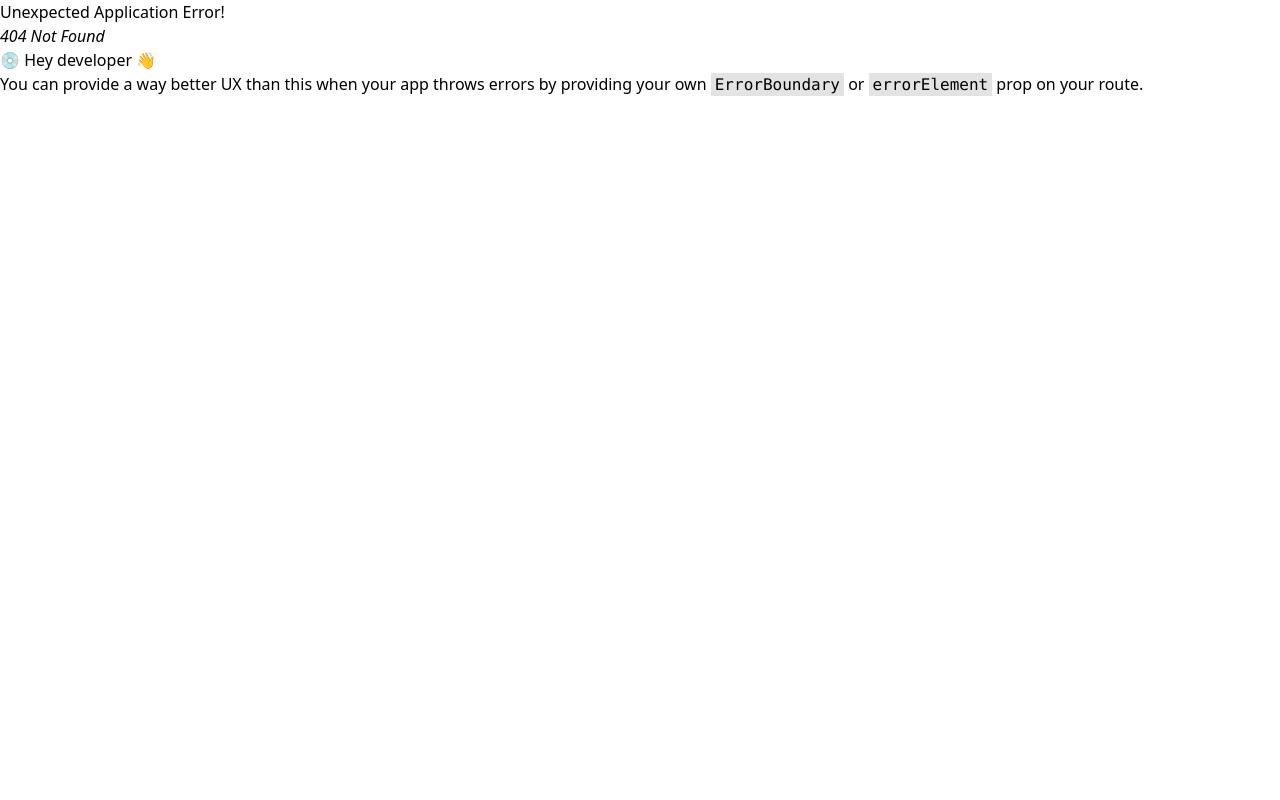
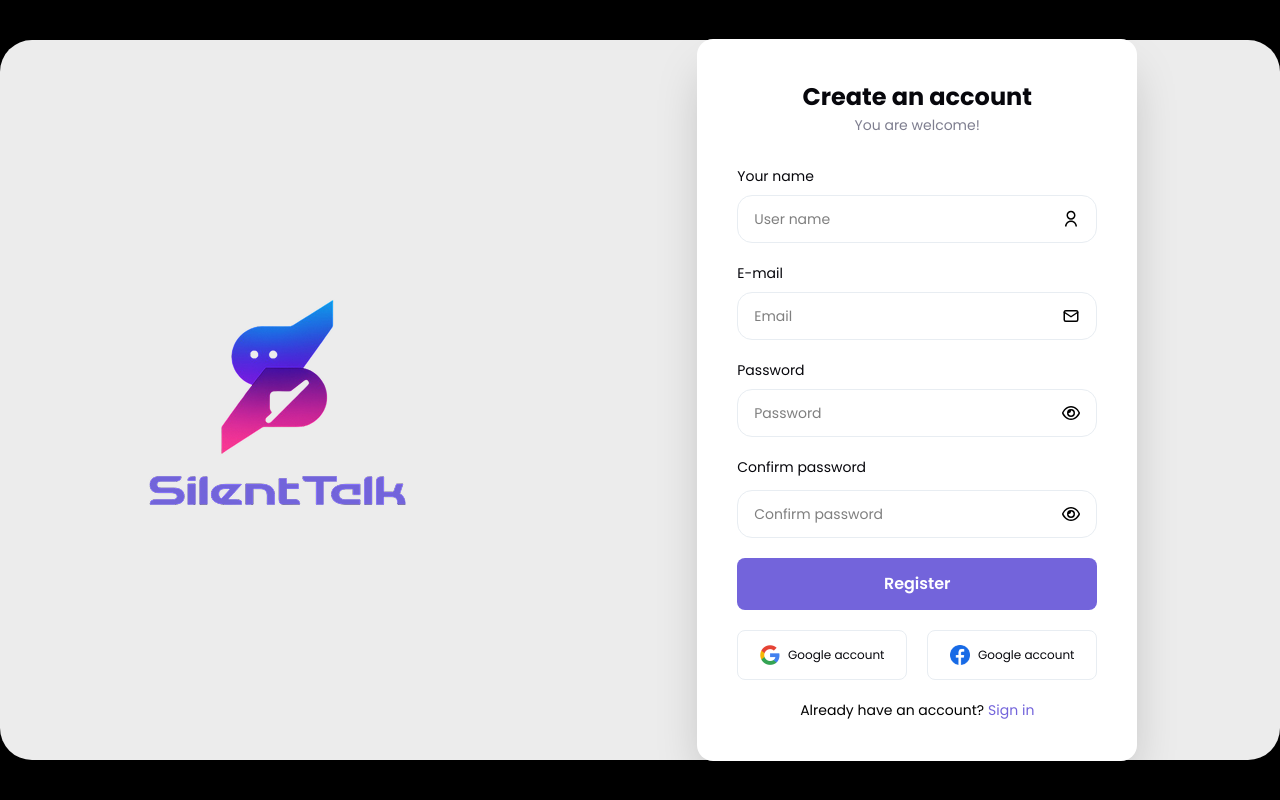
Before and after one commit to SE-Sabbir/Silent-Talk-Chatting-App, a React (Vite) app: page /register in a window 1280 px wide. Before the commit this address had no page. Built offline with nearby package versions, Linux system fonts and the light colour scheme.

Commit message:
add email otp and add toastify

```diff
--- a/package.json
+++ b/package.json
@@ -16,6 +16,8 @@
     "react-dom": "^19.1.0",
     "react-icons": "^5.5.0",
     "react-router": "^7.7.1",
+    "react-spinners": "^0.17.0",
+    "react-toastify": "^11.0.5",
     "tailwindcss": "^4.1.11"
   },
   "devDependencies": {
--- a/src/App.jsx
+++ b/src/App.jsx
@@ -3,21 +3,24 @@ import app from './firebase.config'
 import './App.css'
 import { createBrowserRouter, createRoutesFromElements, Route, RouterProvider } from 'react-router'
 import LayoutOne from './layouts/LayoutOne'
+import { ToastContainer } from 'react-toastify'
 import Registration from './pages/Registration'
+import Login from './pages/Login'
 
 const App = () => {
   const myRoute = createBrowserRouter(createRoutesFromElements(
     <Route>
 
 
-    <Route path='/' element={<Registration/>}>
-    </Route>
+    <Route path='/register' element={<Registration />}/>
+    <Route path='/login' element={<Login />}/>
 
 
     </Route>
   ))
   return (
     <>
+    <ToastContainer />
     <RouterProvider  router={myRoute}/>
     </>
   )
--- /dev/null
+++ b/src/pages/Login.jsx
@@ -0,0 +1,53 @@
+import React from 'react'
+import silentTalklogo1 from '../assets/images/SilentTalk logo 1.png'
+import { TbMail } from "react-icons/tb";
+import { FaRegEye } from "react-icons/fa6";
+import { FaRegEyeSlash } from "react-icons/fa6";
+import { Link } from 'react-router';
+
+const Login = () => {
+  return (
+    <>
+    <section id='login' className='w-full h-screen bg-[#000000]'>
+        <div className="container w-full h-screen flex justify-center items-center">
+            <div className='w-full h-[90%] flex justify-around items-center rounded-4xl bg-[#ececec]'>
+                <div>
+                    <img src={silentTalklogo1} alt="Logo" />
+                </div>
+                <div className='flex-col justify-items-center p-[40px] rounded-[16px] bg-[#eeeeee] shadow-2xl'>
+                    <div className='form_header text-center'>
+                        <h1 className='font-poppins font-bold text-[24px] text-primary'>Login</h1>
+                        <h2 className='font-poppins font-normal text-[14px] text-[#7E7E8F]'>You are welcome!</h2>
+                    </div>
+                <form action="">
+                    <div className='w-full flex-col justify-center pt-[20px] '>
+                        <h2 className='font-poppins font-normal text-[14px] text-primary mb-[8px]'>E-mail</h2>
+                        <div className='first_name w-[360px] h-[48px] font-poppins font-normal text-[14px] border border-[#E8EDF2] rounded-[15px] px-4
+                        flex justify-between items-center'>
+                            <input type="text" placeholder='Email' className='w-full outline-none' />
+                            <div></div>
+                        </div>
+                    </div>
+                    <div className='w-full flex-col justify-center pt-[20px]'>
+                        <h2 className='font-poppins font-normal text-[14px] text-primary mb-[8px]'>Password</h2>
+                        <div className='first_name w-[360px] h-[48px] font-poppins font-normal text-[14px] border border-[#E8EDF2] rounded-[15px] px-4
+                        flex justify-between items-center'>
+                            <input type="text" placeholder='Password' className='w-full outline-none'/>
+                            <div></div>
+                        </div>
+                    </div>
+                    {/* --------Sign Up Button--------- */}
+                    <button className='mt-[20px] w-[360px] h-[52px] font-poppins font-semibold text-[16px] text-[#FFFFFF]  bg-[#7364DB] rounded-[8px] hover:bg-[#5C529F]'>Login</button>
+                </form>
+                <div className='w-full flex justify-center pt-[20px]'>
+                    <h2 className='font-poppins font-normal text-[14px] text[#7A828A]'>Not Registered <Link className='text-[#7364DB] pl-1 ' to={'/register'}>Create an Account</Link></h2>
+                </div>
+                </div>
+            </div>
+        </div>
+    </section>
+    </>
+  )
+}
+
+export default Login
--- a/src/pages/Registration.jsx
+++ b/src/pages/Registration.jsx
@@ -15,6 +15,9 @@ import { Link } from 'react-router';
 import googleLogo from '../assets/images/google_logo.png'
 import facebookLogo from '../assets/images/fb_logo.png'
 import { getAuth, createUserWithEmailAndPassword } from "firebase/auth";
+import { Slide, toast, Zoom } from 'react-toastify';
+import { PropagateLoader } from 'react-spinners';
+import { sendEmailVerification } from 'firebase/auth/web-extension';
 
 
 
@@ -30,8 +33,8 @@ const Registration = () => {
     const [userEmail , setUserEmail] = useState('')
     const [userEmailError , setUserEmailError] = useState('[#9A9AAF]')
 
-    const [userPhone , setUserPhone] = useState('')
-    const [userPhoneError , setUserPhoneError] = useState('[#9A9AAF]')
+    // const [userPhone , setUserPhone] = useState('')
+    // const [userPhoneError , setUserPhoneError] = useState('[#9A9AAF]')
 
     const [userPassword , setUserPassword] = useState('')
     const [userPasswordError , setUserPasswordError] = useState('[#9A9AAF]')
@@ -39,6 +42,8 @@ const Registration = () => {
     const [userConPassword , setUserConPassword] = useState('')
     const [userConPasswordError , setUserConPasswordError] = useState('[#9A9AAF]')
     const [passwordMatch , setPasswordMatch] = useState ('')
+
+    const [showLoading , setShowLoading] = useState(false)
 
 
     const auth = getAuth();
@@ -48,10 +53,11 @@ const Registration = () => {
         // ------------ Input validation-----------------
         if(!userName) return        setUserNameError       ('[#FFFF00]')
         if(!userEmail) return       setUserEmailError      ('[#FFFF00]')
-        if(!userPhone) return       setUserPhoneError      ('[#FFFF00]')
+        // if(!userPhone) return       setUserPhoneError      ('[#FFFF00]')
         if(!userPassword) return    setUserPasswordError   ('[#FFFF00]')
         if(!userConPassword) return setUserConPasswordError('[#FFFF00]')
         if(userPassword != userConPassword) return setPasswordMatch ('! Password & Confirm password not match')
+        setShowLoading(true)
 
         // -----------Firebase Auth part-----------------
 
@@ -59,12 +65,59 @@ const Registration = () => {
         .then((userCredential) => {
         const user = userCredential.user;
 
+        setShowLoading(false)
+
+        toast.success('Registration Successful', {
+        position: "top-right",
+        autoClose: 3000,
+        hideProgressBar: false,
+        closeOnClick: false,
+        pauseOnHover: true,
+        draggable: true,
+        progress: undefined,
+        theme: "light",
+        transition: Slide,
+        });
+        // --------Send Email otp----------
+        sendEmailVerification(auth.currentUser)
+        .then(() => {
+            // ------Send Otp toast----
+            toast.info('Send a Confirmation Otp on your Email', {
+            position: "top-right",
+            autoClose: 3000,
+            hideProgressBar: false,
+            closeOnClick: false,
+            pauseOnHover: true,
+            draggable: true,
+            progress: undefined,
+            theme: "colored",
+            transition: Zoom,
+            });
+            console.log('Otp Send Successful')
+
+        });
+
         console.log(userCredential)
         })
         .catch((error) => {
         const errorCode = error.code;
         const errorMessage = error.message;
+        if(errorCode == 'auth/email-already-in-use'){
+            setShowLoading(false)
 
+            // --------Error toast----------
+            toast.error('This email is already used', {
+                position: "top-right",
+                autoClose: 3000,
+                hideProgressBar: false,
+                closeOnClick: false,
+                pauseOnHover: true,
+                draggable: true,
+                progress: undefined,
+                theme: "colored",
+                transition: Slide,
+                });
+        }
 
         console.log(error)
         });
@@ -78,9 +131,9 @@ const Registration = () => {
     <>
     <section id='registration' className='w-full h-screen bg-[#000000] '>
         <div className="container w-full h-screen flex justify-center items-center ">
-            <div className='w-full flex justify-around items-center  h-[800px] rounded-4xl bg-[#ececec]'>
-                  <div>
-                <img src={silentTalklogo1} salt="silent Talk logo" />
+            <div className=' w-full h-[90%] flex justify-around items-center rounded-4xl bg-[#ececec]'>
+                  <div className='silentTalk_logo'>
+                <img src={silentTalklogo1} alt="silent Talk logo" />
             </div>
             <div className="full_form flex-col justify-items-center p-[40px] rounded-[16px] bg-[#FFFFFF] shadow-2xl ">
                 <div className="form_header text-center ">
@@ -147,16 +200,24 @@ const Registration = () => {
                         </div>
                     </div>
                     {/* ----------Sign Up Button-------------- */}
+                    {
+                        showLoading?
+
+                    <button className='mt-[20px] w-[360px] h-[52px] flex justify-center items-center pb-3  bg-[#7364DB] rounded-[8px] hover:bg-[#5C529F] '>
+                        <PropagateLoader color={'#FFF'} />
+                    </button>
+                        :
                     <button className='mt-[20px] w-[360px] h-[52px] font-poppins font-semibold text-[16px] text-[#FFFFFF]  bg-[#7364DB] rounded-[8px] hover:bg-[#5C529F] '>
                         Register
                     </button>
+                    }
                     {/* ------------Bottom Part------------ */}
                     {/* <div className='w-full flex items-center gap-2 pt-[20px] '>
                         <input className='w-[18px] h-[18px] ' type="checkbox" />
                         <p className=' font-poppins font-normal text-[12px] text-iconcolor '>I agree with terms & conditions</p>
                     </div> */}
                     {/* ---------Social Link---------- */}
-                    {/* <div className='w-full flex justify-between pt-[20px] '>
+                    <div className='w-full flex justify-between pt-[20px] '>
                         <div className=' w-[170px] h-[50px] flex justify-center items-center border border-[#E8EDF2] rounded-[8px] '>
                             <Link className=' font-poppins font-normal text-[12px] text-primary flex items-center gap-2 '>
                             <div className='w-[20px] h-[20px] '>
@@ -169,12 +230,12 @@ const Registration = () => {
                             <img className=' w-full bg-cover ' src={facebookLogo} alt="google logo" />
                             </div> Google account</Link>
                         </div>
-                    </div> */}
+                    </div>
                     {/* --------Have Account-------- */}
+                </form>
                     <div className='w-full flex justify-center pt-[20px]'>
-                        <h2 className=' font-poppins font-normal text-[14px] text[#7A828A] '>Already have an account?<Link className=' text-[#7364DB] pl-1 ' to={'#'}>Sign in</Link></h2>
+                        <h2 className=' font-poppins font-normal text-[14px] text[#7A828A] '>Already have an account?<Link className=' text-[#7364DB] pl-1 ' to={'/login'}>Sign in</Link></h2>
                     </div>
-                </form>
             </div>
             </div>
         </div>
```
Also changed, not shown: 1 other file (tests, documents, lock files or other folders).
